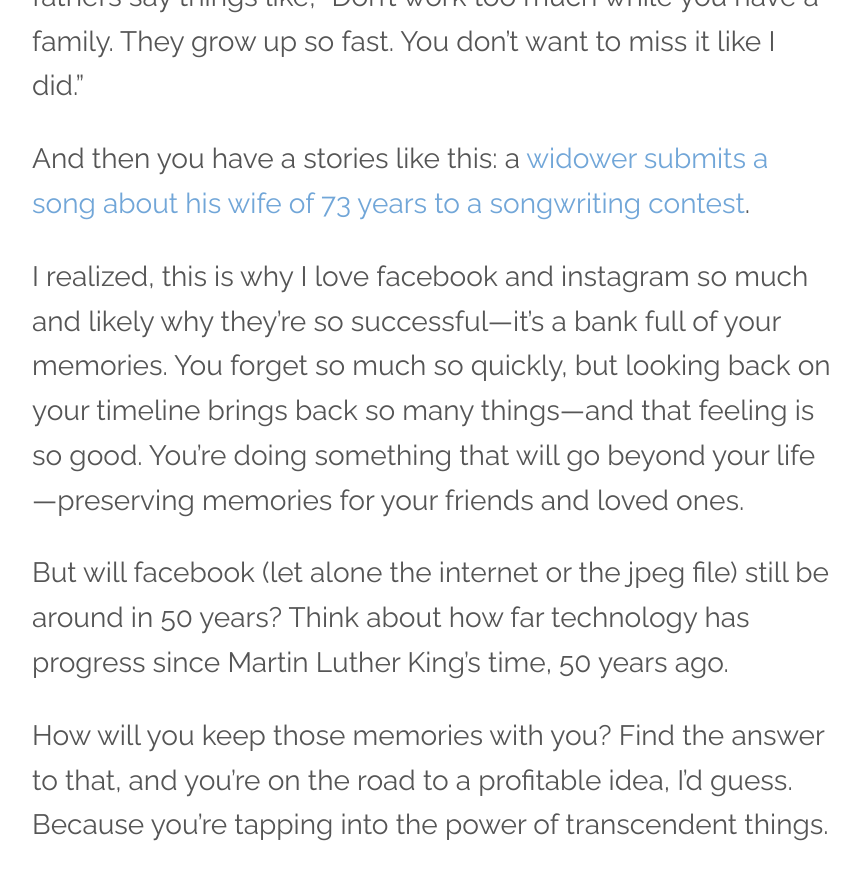
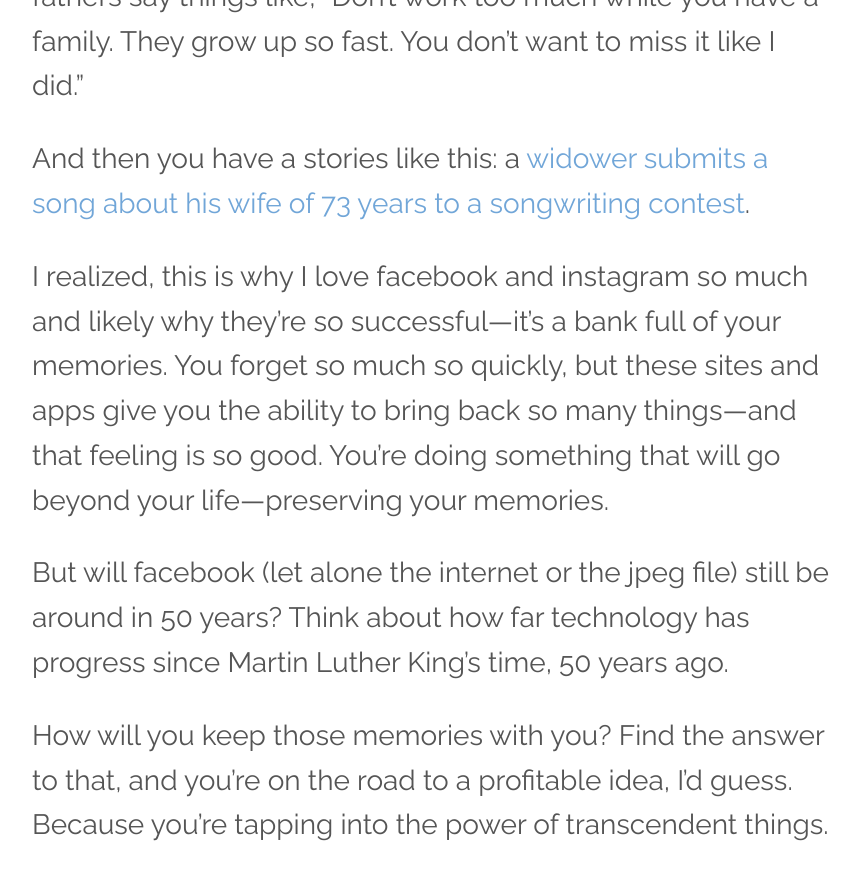
Before and after one commit to kevnk/kevnk.github.io, a Jekyll site: the page built from _posts/2013-08-28-using-social-media-to-transcend.md, in a window 1280 px wide and 900 px high, scrolled down 1511 px. Shown: the top 880 px of the window, without its empty margins (208-1068 px from the left). Built offline with Jekyll 4.4.1, drawn with Linux system fonts in a browser that asks for light colours; comment, search, counter and statistics services are not loaded.

Commit message:
updating post

```diff
--- a/_posts/2013-08-28-using-social-media-to-transcend.md
+++ b/_posts/2013-08-28-using-social-media-to-transcend.md
@@ -21,7 +21,7 @@ We didn't get very far, but I wish we had because these memories become so preci
 
 And then you have a stories like this: a [widower submits a song about his wife of 73 years to a songwriting contest](http://twentytwowords.com/2013/08/26/widower-submits-a-song-about-his-wife-of-73-years-to-a-songwriting-contest/).
 
-I realized, this is why I love facebook and instagram so much and likely why they're so successful—it's a bank full of your memories. You forget so much so quickly, but looking back on your timeline brings back so many things—and that feeling is so good. You're doing something that will go beyond your life—preserving memories for your friends and loved ones.
+I realized, this is why I love facebook and instagram so much and likely why they're so successful—it's a bank full of your memories. You forget so much so quickly, but these sites and apps give you the ability to bring back so many things—and that feeling is so good. You're doing something that will go beyond your life—preserving your memories.
 
 But will facebook (let alone the internet or the jpeg file) still be around in 50 years? Think about how far technology has progress since Martin Luther King's time, 50 years ago.
 
```
